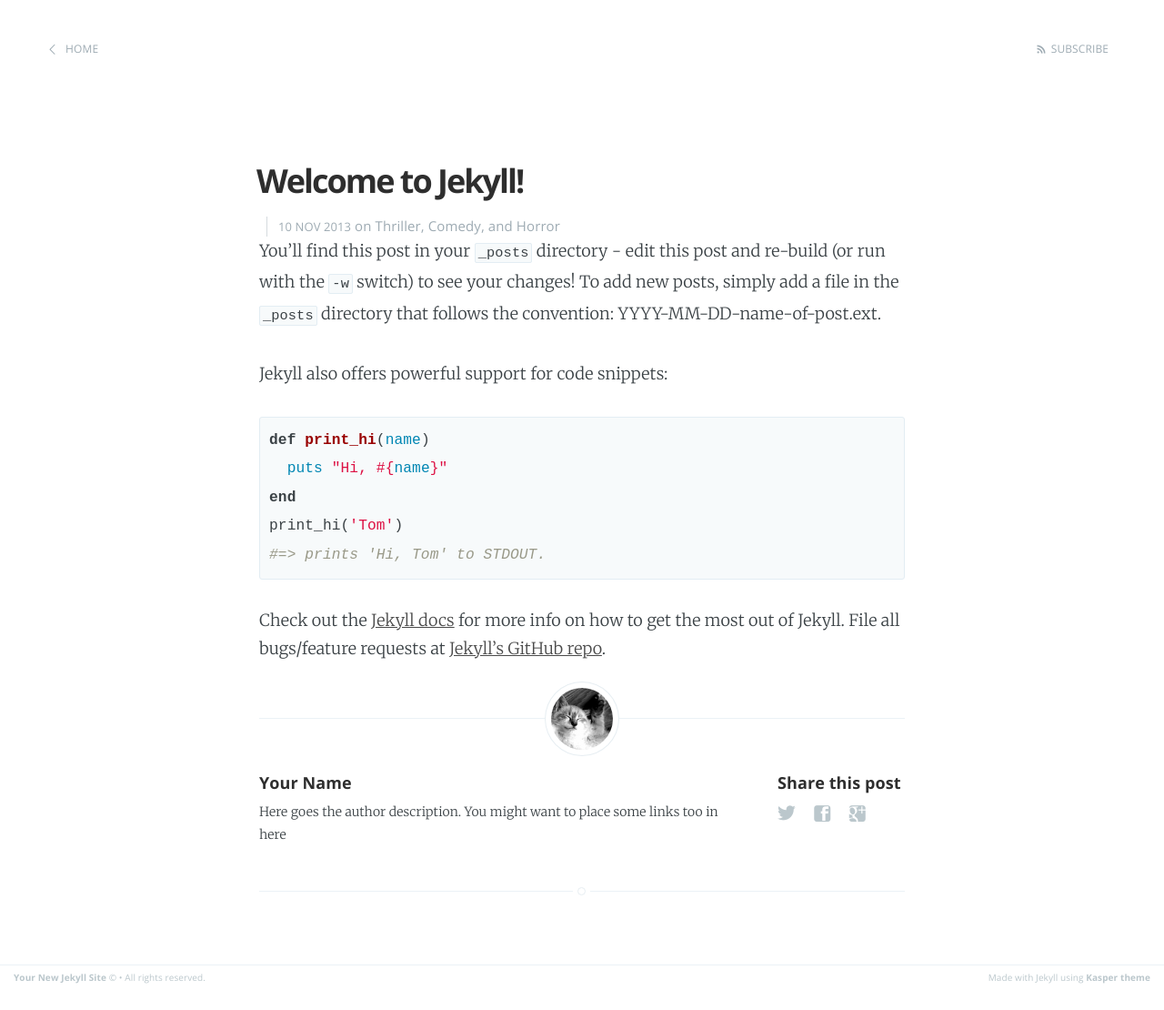
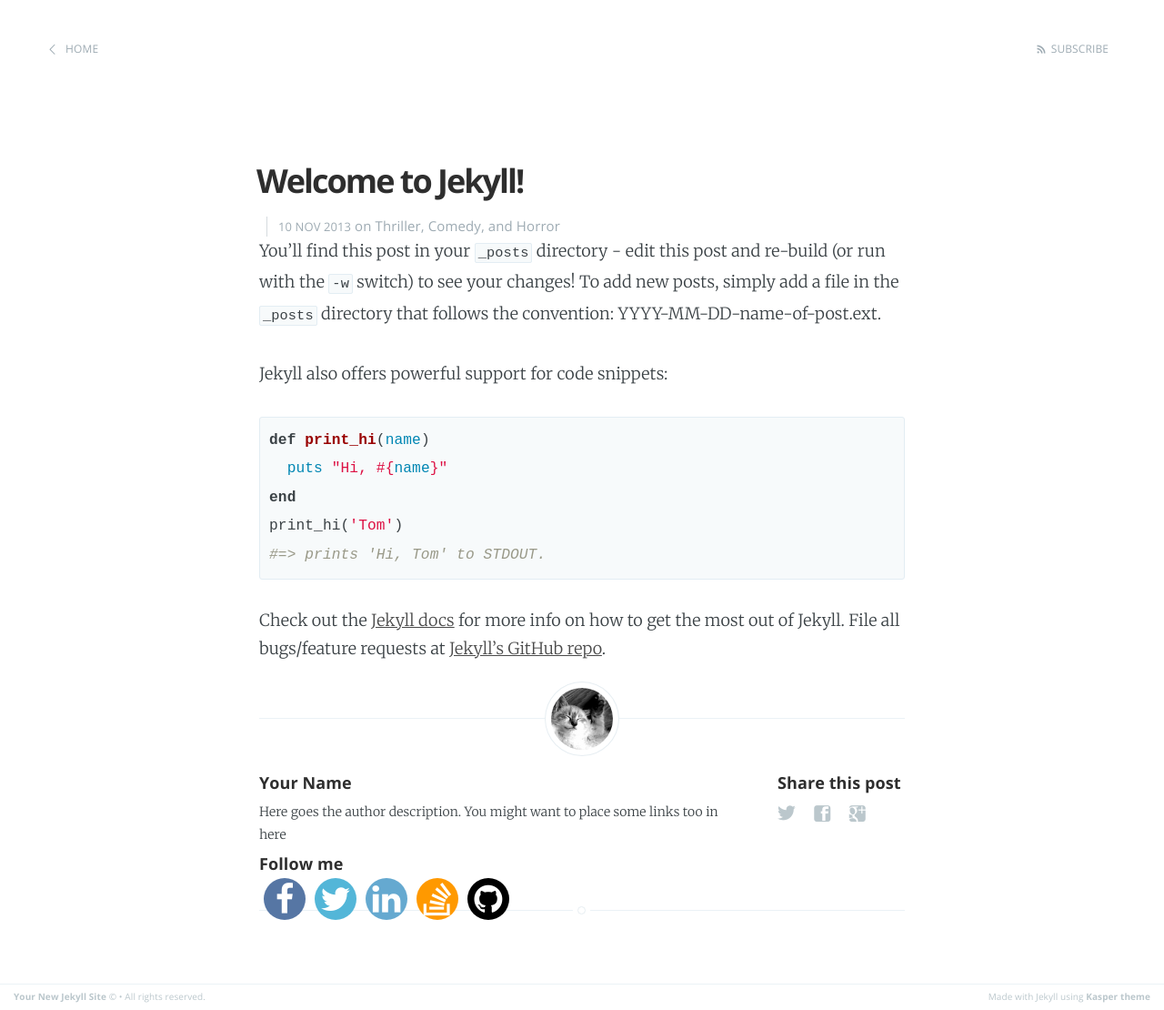
Before and after one commit to rosario/kasper, a Jekyll site: the page built from _posts/2013-11-10-welcome-to-jekyll.markdown, in a window 1280 px wide. Shown: the whole page at 91% size. Built offline with Jekyll 4.4.1, drawn with Linux system fonts in a browser that asks for light colours; nearby versions of some CDN libraries; Markdown is read by kramdown in place of the engine named in the settings; before the commit the page ends 1089 px from its top, so only the background shows below that.

Commit message:
Added FontAwesome icons and a 'Follow Me' section in the post footer.

```diff
--- a/_config.yml
+++ b/_config.yml
@@ -12,3 +12,10 @@
 # Details for the RSS feed generator
 url:            'blog url'
 author:         'Your Name'
+
+# Social Media
+facebook: YourUsername
+twitter: YourUsername
+linkedin: YourUsername
+stackoverflow: 12345678
+github: YourUsername
--- /dev/null
+++ b/_includes/follow.html
@@ -0,0 +1,18 @@
+<section class="follow">
+    <h4>Follow me</h4>
+		{% if site.facebook %}
+			<a onClick="ga('send', 'event', 'Social Follow', 'Follow on Facebook');" class="facebook_follow" title="Follow on Facebook" href="http://www.facebook.com/{{ site.facebook }}" target="_blank"><i class="fa fa-2x fa-facebook"></i></a>
+		{% endif %}
+		{% if site.twitter %}
+			<a onClick="ga('send', 'event', 'Social Follow', 'Follow on Twitter');" class="twitter_follow" title="Follow on Twitter" href="https://twitter.com/{{ site.twitter }}" target="_blank"><i class="fa fa-2x fa-twitter"></i></a>
+		{% endif %}
+		{% if site.linkedin %}
+			<a onClick="ga('send', 'event', 'Social Follow', 'Follow on LinkedIn');" class="linkedin_follow" title="Follow on LinkedIn" href="http://www.linkedin.com/in/{{ site.linkedin }}" target="_blank"><i class="fa fa-2x fa-linkedin"></i></a>
+		{% endif %}
+		{% if site.stackoverflow %}
+			<a onClick="ga('send', 'event', 'Social Follow', 'Follow on StackOverflow');" class="stackoverflow_follow" title="Follow on StackOverflow" href="https://stackoverflow.com/users/{{ site.stackoverflow }}" target="_blank"><i class="fa fa-2x fa-stack-overflow"></i></a>
+		{% endif %}
+		{% if site.github %}
+			<a onClick="ga('send', 'event', 'Social Follow', 'Follow on GitHub');" class="github_follow" title="Follow on GitHub" href="https://github.com/{{ site.github }}" target="_blank"><i class="fa fa-2x fa-github"></i></a>
+		{% endif %}
+</section>
--- a/_layouts/default.html
+++ b/_layouts/default.html
@@ -15,6 +15,8 @@
     <link rel="stylesheet" type="text/css" href="//fonts.googleapis.com/css?family=Merriweather:300,700,700italic,300italic|Open+Sans:700,400" />
     <!-- Customisation  -->
     <link rel="stylesheet" type="text/css" href="/assets/css/main.css" />
+
+	<link href="//maxcdn.bootstrapcdn.com/font-awesome/4.2.0/css/font-awesome.min.css" rel="stylesheet">
 
 </head>
 <body class="{% if page.post_class %}{{page.post_class}}{% else %}home-template{% endif %}">
--- a/_layouts/post.html
+++ b/_layouts/post.html
@@ -80,6 +80,9 @@
             <!-- Share links section -->
             {% include share.html %}
 
+			<!-- Follow me section -->
+			{% include follow.html %}
+
             <!-- Disqus comments -->
             {% if page.disqus %}
                 {% include disqus.html %}
--- a/assets/css/screen.css
+++ b/assets/css/screen.css
@@ -1312,6 +1312,51 @@
     color: #50585D;
 }
 
+.follow a {
+	display:block;
+	height:36px;
+	width:36px;
+	text-align:center;
+	line-height:38px;
+	float:left;
+	color:#fff;
+	border-radius:50%;
+	padding: 5px;
+	margin: 5px;
+}
+
+.follow a.facebook_follow {
+	background-color: #5676A4;
+}
+
+.follow a.twitter_follow {
+	background-color: #53B6D8;
+}
+
+.follow a.linkedin_follow {
+	background-color: #65A9D0;
+}
+
+.follow a.google_follow {
+	background-color: #3682C3;
+}
+
+.follow a.rss_follow {
+	background-color: #E99C60;
+}
+
+.follow a.stackoverflow_follow {
+	background-color: #FF9900;
+}
+
+.follow a.github_follow {
+	background-color: #000;
+}
+
+.site-footer a:hover {
+    color: #50585D;
+}
+
 .poweredby {
     display: block;
     width: 45%;
```
